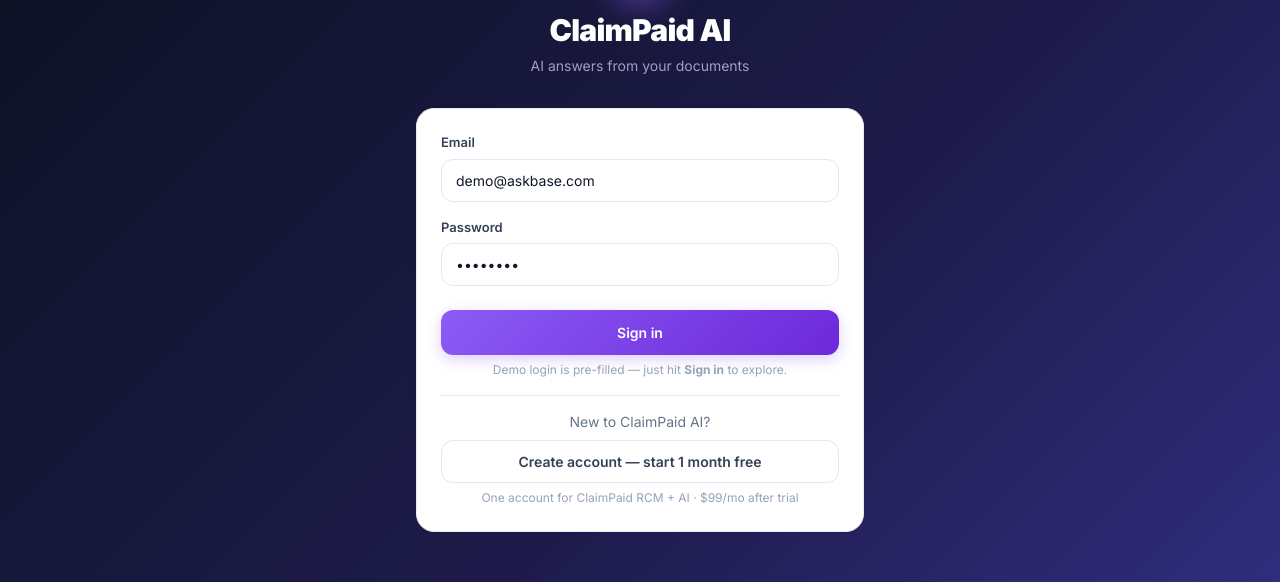
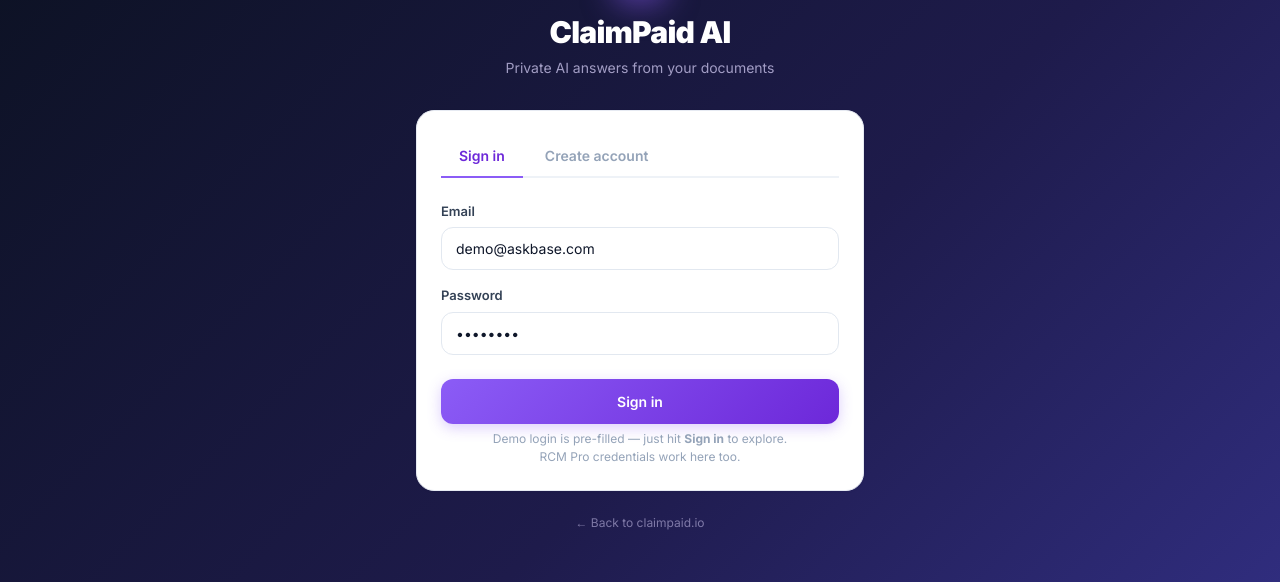
Before and after one commit to Shehreyarkhann/claimpaid-ai, a React (Vite) app in the folder client/: page / in a window 1280 px wide. Shown: the part 164-746 px from the top of the page. Built offline with nearby package versions, Linux system fonts and the light colour scheme; no server answers; the HTML template or start-up script is replaced by a standard one.

Commit message:
Separate AI signup screen: dedicated signup tab with AI-plan checkout, landing CTAs to /ai/app

```diff
--- a/client/src/pages/AuthPages.jsx
+++ b/client/src/pages/AuthPages.jsx
@@ -2,13 +2,14 @@
 import { api, setToken, setRcmToken, getToken } from '../auth';
 
 export default function AuthPages({ onAuth }) {
-  const [form, setForm] = useState({ email: 'demo@askbase.com', password: 'demo1234' });
+  const [mode, setMode] = useState('login'); // login | signup
+  const [form, setForm] = useState({ name: '', orgName: '', email: 'demo@askbase.com', password: 'demo1234' });
   const [busy, setBusy] = useState(false);
   const [err, setErr] = useState('');
 
   const set = (k) => (e) => setForm({ ...form, [k]: e.target.value });
 
-  async function submit(e) {
+  async function signin(e) {
     e.preventDefault();
     setBusy(true); setErr('');
     try {
@@ -21,11 +22,38 @@
         onAuth(data.user);
         return;
       }
-      // 2) Fall back to the ClaimPaid (RCM) account — one login for both apps
+      // 2) Fall back to the ClaimPaid (RCM) account — one login for both apps.
+      //    RCM Pro (AI included) credentials work here; RCM Starter does not include AI.
       res = await fetch('/api/auth/login', { method: 'POST', headers: { 'Content-Type': 'application/json' }, body: JSON.stringify(body) });
       data = await res.json().catch(() => ({}));
       if (!res.ok || !data.token) throw new Error(data.error || 'Invalid email or password');
       setRcmToken(data.token);
+      onAuth(data.user);
+    } catch (e2) { setErr(e2.message); }
+    setBusy(false);
+  }
+
+  async function signup(e) {
+    e.preventDefault();
+    setBusy(true); setErr('');
+    try {
+      // Create the ClaimPaid account with the AI plan — one account, AI-only access.
+      const res = await fetch('/api/auth/signup', {
+        method: 'POST', headers: { 'Content-Type': 'application/json' },
+        body: JSON.stringify({ name: form.name, orgName: form.orgName, email: form.email, password: form.password, plan: 'ai' }),
+      });
+      const data = await res.json().catch(() => ({}));
+      if (!res.ok || !data.token) throw new Error(data.error || 'Could not create your account');
+      setRcmToken(data.token);
+      // Start the 1-month free trial of ClaimPaid AI ($99/mo after)
+      try {
+        const co = await fetch('/api/billing/checkout', {
+          method: 'POST', headers: { 'Content-Type': 'application/json', Authorization: `Bearer ${data.token}` },
+          body: JSON.stringify({ plan: 'ai', trial: true }),
+        });
+        const cod = await co.json().catch(() => ({}));
+        if (co.ok && cod.url) { window.location.href = cod.url; return; }
+      } catch { /* fall through to the app on checkout failure */ }
       onAuth(data.user);
     } catch (e2) { setErr(e2.message); }
     setBusy(false);
@@ -39,11 +67,16 @@
             <span className="text-white text-2xl font-black">A</span>
           </div>
           <h1 className="text-white text-3xl font-black tracking-tight">ClaimPaid AI</h1>
-          <p className="text-violet-200/70 text-sm mt-2">AI answers from your documents</p>
+          <p className="text-violet-200/70 text-sm mt-2">Private AI answers from your documents</p>
         </div>
         <div className="card card-pad">
+          <div className="tabs mb-6">
+            <button className={`tab ${mode === 'login' ? 'active' : ''}`} onClick={() => { setMode('login'); setErr(''); }}>Sign in</button>
+            <button className={`tab ${mode === 'signup' ? 'active' : ''}`} onClick={() => { setMode('signup'); setErr(''); }}>Create account</button>
+          </div>
           {err && <div className="mb-4 text-sm bg-red-50 text-red-700 border border-red-200 rounded-xl px-4 py-3">{err}</div>}
-          <form onSubmit={submit}>
+          {mode === 'login' ? (
+            <form onSubmit={signin}>
               <div className="mb-4"><label className="label">Email</label>
                 <input className="input" type="email" value={form.email} onChange={set('email')} placeholder="you@company.com" required /></div>
               <div className="mb-6"><label className="label">Password</label>
@@ -51,14 +84,28 @@
               <button className="btn btn-primary w-full !py-3" disabled={busy}>
                 {busy ? 'Please wait…' : 'Sign in'}
               </button>
+              <p className="hint text-center mt-4">Demo login is pre-filled — just hit <strong>Sign in</strong> to explore.<br />RCM Pro credentials work here too.</p>
             </form>
-          <p className="hint text-center mt-4">Demo login is pre-filled — just hit <strong>Sign in</strong> to explore.</p>
-          <div className="text-center mt-4 pt-4 border-t border-slate-200">
-            <p className="text-sm text-slate-500 mb-2">New to ClaimPaid AI?</p>
-            <a href="/app/?plan=ai&trial=1" className="btn btn-outline w-full !py-2.5">Create account — start 1 month free</a>
-            <p className="hint mt-2">One account for ClaimPaid RCM + AI · $99/mo after trial</p>
+          ) : (
+            <form onSubmit={signup}>
+              <div className="mb-4"><label className="label">Your name</label>
+                <input className="input" value={form.name} onChange={set('name')} placeholder="Jane Smith" required /></div>
+              <div className="mb-4"><label className="label">Organization</label>
+                <input className="input" value={form.orgName} onChange={set('orgName')} placeholder="Acme Billing Co." required /></div>
+              <div className="mb-4"><label className="label">Email</label>
+                <input className="input" type="email" value={form.email} onChange={set('email')} placeholder="you@company.com" required /></div>
+              <div className="mb-6"><label className="label">Password</label>
+                <input className="input" type="password" value={form.password} onChange={set('password')} placeholder="8+ characters" required minLength={8} /></div>
+              <button className="btn btn-primary w-full !py-3" disabled={busy}>
+                {busy ? 'Creating your account…' : 'Start 1 month free'}
+              </button>
+              <p className="hint text-center mt-4">$99/mo after trial · Cancel anytime · Your documents never leave our servers</p>
+            </form>
+          )}
         </div>
-        </div>
+        <p className="text-center mt-6 text-xs text-violet-200/50">
+          <a href="/" className="hover:text-violet-200">← Back to claimpaid.io</a>
+        </p>
       </div>
     </div>
   );
```
Also changed, not shown: 1 other file (tests, documents, lock files or other folders). Lines whose indentation alone changed are shown as unchanged.
